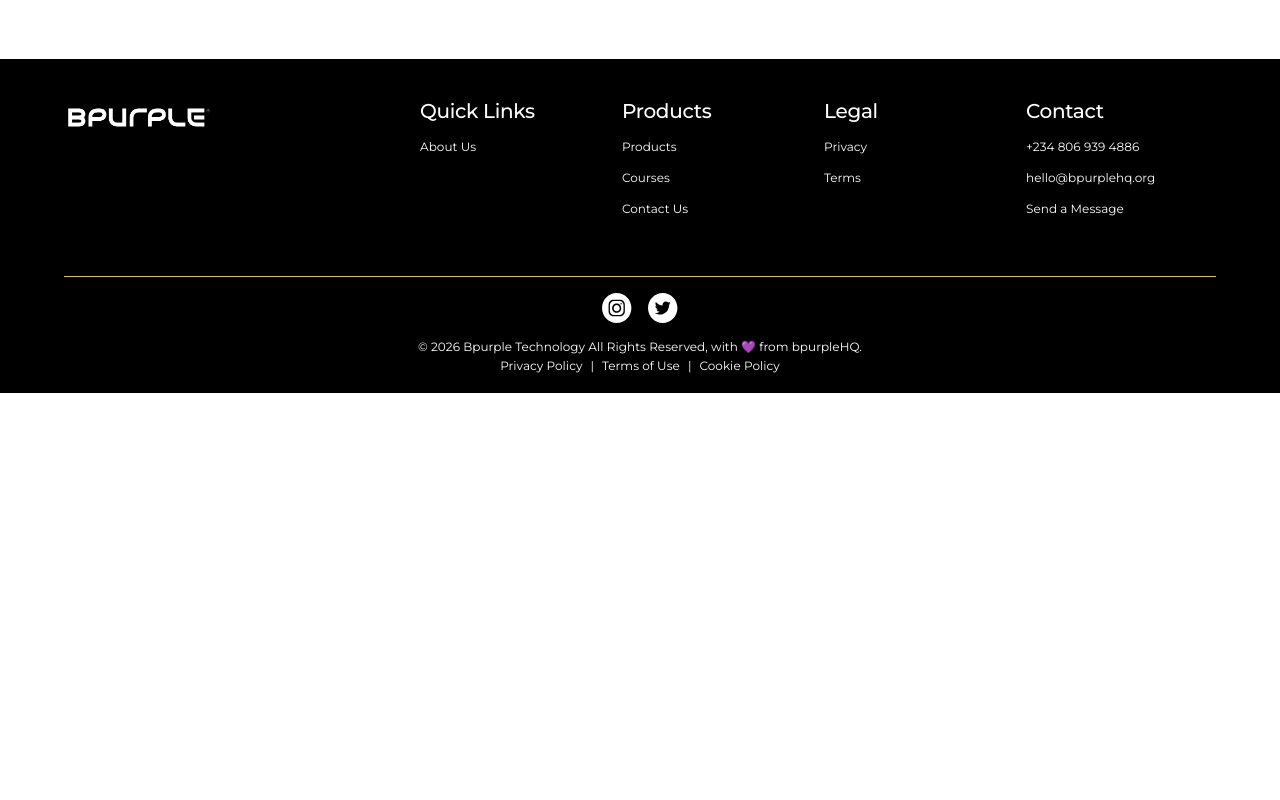
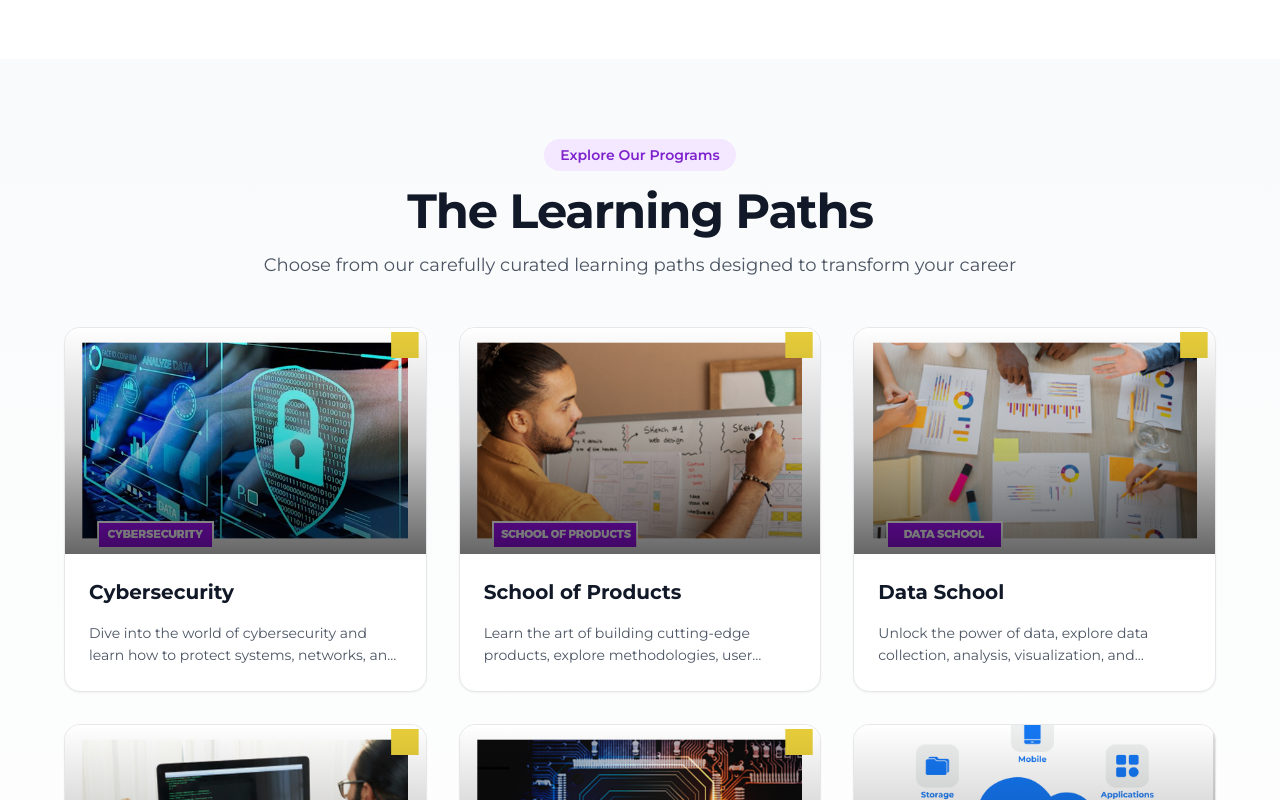
Before and after one commit to BpurpleHq/bpurplehq-web, a Next.js app: page /courses in a window 1280 px wide. Shown: the part 560-1360 px from the top of the page. Before the commit the page ends 953 px from the top, so only its background shows below. Built offline with nearby package versions, Linux system fonts and the light colour scheme.

Commit message:
partners-updated

```diff
--- a/app/courses/page.tsx
+++ b/app/courses/page.tsx
@@ -3,11 +3,8 @@ import CustomButton from '@/components/CustomButton'
 import Image from 'next/image'
 import React from 'react'
 
-
-
-
 export const metadata = {
-  title: 'Bpurple Technology | Training ',
+  title: 'bpurpleHQ | Courses',
 };
 
 const page = () => {
@@ -25,21 +22,27 @@ const page = () => {
               Stay ahead of the curve by investing in your team's growth. Our expert-led training programs, with over a decade of experience, equip your talent with cutting-edge skills to drive innovation and boost productivity while promoting retention.
             </p>
           </div>
-        {/* Image Collage */}
+
+          {/* Image Collage - Fixed: removed empty src, adjusted to 6 images for grid-cols-3 */}
           <div className="lg:w-1/2 mt-8 lg:mt-0 grid grid-cols-3 gap-2">
-          {/* Placeholder images */}
-          <img src="/frame444.jpeg?w=160" alt="" className="rounded-lg" />
-          <img src="/testimonial2.png?w=160" alt="" className="rounded-lg" />
+            <img src="/frame444.jpeg?w=160" alt="Student 1" className="rounded-lg" />
+            <img src="/testimonial2.png?w=160" alt="Student 2" className="rounded-lg" />
             <img src="/businessImageold.png?w=160" alt="Student 3" className="rounded-lg" />
-          <img src="/workforceImage.png?w=80" alt="5" className="rounded-lg" />
-          <img src="/businessImagenew.png?w=160" alt="" className="rounded-lg" />
-          <img src="/frame5.png?w=160" alt="" className="rounded-lg" />
-          <img src="" alt="" className="rounded-lg" />
-          <img src="/frame2.png?w=160" alt="Student 8" className="rounded-lg" />
-          <img src="/frame1.png?w=160" alt="Student 9" className="rounded-lg" />
+            <img src="/workforceImage.png?w=80" alt="Student 4" className="rounded-lg" />
+            <img src="/businessImagenew.png?w=160" alt="Student 5" className="rounded-lg" />
+            <img src="/frame5.png?w=160" alt="Student 6" className="rounded-lg" />
+            {/* Removed: empty src img */}
+            <img src="/frame2.png?w=160" alt="Student 7" className="rounded-lg" />
+            <img src="/frame1.png?w=160" alt="Student 8" className="rounded-lg" />
           </div>
 
         </div>
+      </section>
+       <section>
+        {/*<Metrics />*/}
+      </section>
+      <section>
+        <CoursesOffered />
       </section>
 
     </main>
--- a/components/CoursesOffered.tsx
+++ b/components/CoursesOffered.tsx
@@ -1,55 +1,87 @@
+"use client"
+
 import { learningPath } from '@/constants'
 import Image from 'next/image'
 import Link from 'next/link'
 import React from 'react'
 import CustomButton from './CustomButton'
 
+
 const CoursesOffered = () => {
   return (
-    <div className='max-w-[1440px] mx-auto sm:px-16 px-6 py-10'>
-      <h3 className='text-headline-3 lg:text-headline-2 text--gray-900 font-bold tracking-tight mb-6'>
+    <section className="relative w-full bg-gradient-to-b from-gray-50 to-white py-16 sm:py-20">
+      <div className="max-w-[1440px] mx-auto sm:px-16 px-6">
+
+        <div className="text-center max-w-3xl mx-auto mb-12">
+          <span className="inline-block px-4 py-1.5 bg-purple-100 text-purple-700 text-sm font-semibold rounded-full mb-4">
+            Explore Our Programs
+          </span>
+          <h3 className="text-3xl md:text-4xl lg:text-5xl font-bold text-gray-900 tracking-tight mb-4">
             The Learning Paths
           </h3>
-      <div className='grid grid-cols-1 md:grid-cols-2 lg:grid-cols-3 gap-8 mt-9'>
+          <p className="text-lg text-gray-600">
+            Choose from our carefully curated learning paths designed to transform your career
+          </p>
+        </div>
+
+        <div className="grid grid-cols-1 md:grid-cols-2 lg:grid-cols-3 gap-6 lg:gap-8">
           {learningPath.map(({ id, image, title, description, duration, url }) => (
-          <div
-            key={id}
-            className='group bg-extra rounded-xl overflow-hidden shadow-md hover:shadow-xl transition-all duration-300 transform hover:-translate-y-1'
-          >
-            <div className='relative aspect-video'>
+            <Link key={id} href={url} className="group">
+              <div className="relative h-full bg-white rounded-2xl overflow-hidden shadow-sm border border-gray-200
+                            hover:shadow-2xl hover:border-purple-300 transition-all duration-300
+                            transform hover:-translate-y-1">
+
+                <div className="relative aspect-[16/10] overflow-hidden">
                   <Image
                     src={image}
                     alt={title}
                     fill
-                className='object-cover transition-transform duration-500 group-hover:scale-90'
+                    className="object-cover transition-transform duration-500 group-hover:scale-105"
                   />
-              <div className='absolute inset-0 bg-black/40'></div>
+                  <div className="absolute inset-0 bg-gradient-to-t from-black/60 via-black/20 to-transparent" />
+
+                  {/*<div className="absolute top-4 right-4 flex items-center gap-1.5 px-3 py-1.5 bg-white/95 backdrop-blur-sm rounded-full shadow-md">
+                    <Clock className="w-4 h-4 text-purple-600" />
+                    <span className="text-sm font-semibold text-gray-800">{duration}</span>
+                  </div>*/}
                 </div>
-            <div className='p-6 space-y-4'>
-              <h4 className='text-xl font-semibold text-primary line-clamp-1 group-hover:text-secondary transition-colors'>
+
+                <div className="p-6 space-y-4">
+                 {/* <div className="flex items-center gap-2">
+                    <BookOpen className="w-4 h-4 text-purple-600" />
+                    <span className="text-xs font-semibold text-purple-600 uppercase tracking-wide">
+                      Learning Path
+                    </span>
+                  </div>*/}
+
+                  <h4 className="text-xl font-bold text-gray-900 line-clamp-1 group-hover:text-purple-600 transition-colors">
                     {title}
                   </h4>
-              <p className='text-gray-600 line-clamp-2 text-sm'>
+
+                  <p className="text-gray-600 text-sm leading-relaxed line-clamp-2">
                     {description}
                   </p>
-              <div className='flex items-center text-sm font-medium text-gray-500'>
-                <span className='flex items-center'>
-                  Duration: {duration}
-                </span>
-              </div>
-              <Link href={url} className='block'>
+
+                  {/*<div className="pt-2">
                     <CustomButton
                       title='Explore Course'
                       btnType='button'
-                  containerStyles='w-full bg-black hover:bg-black rounded-lg py-3 transition-all duration-300'
-                  textStyles='text-white font-medium text-center'
+                      containerStyles='w-full bg-gradient-to-r from-purple-600 to-violet-600 hover:from-purple-700 hover:to-violet-700 rounded-lg py-3 transition-all duration-300 flex items-center justify-center gap-2 group-hover:shadow-lg group-hover:shadow-purple-500/25'
+                      textStyles='text-white font-semibold text-center flex items-center gap-2'
                     />
-              </Link>
+                  </div>*/}
+                </div>
+
+                <div className="absolute inset-0 rounded-2xl opacity-0 group-hover:opacity-100 transition-opacity duration-300 pointer-events-none">
+                  <div className="absolute inset-0 rounded-2xl bg-gradient-to-br from-purple-500/10 to-violet-500/10" />
                 </div>
               </div>
+            </Link>
           ))}
         </div>
+
       </div>
+    </section>
   )
 }
 
--- a/constants/index.ts
+++ b/constants/index.ts
@@ -234,7 +234,8 @@ export const learningPath = [
         title: 'Cybersecurity',
         description: 'Dive into the world of cybersecurity and learn how to protect systems, networks, and data from digital threatsCybersecurity best practices, Security terms and concepts, Network Security, OwASP, PTES and Security testing',
         duration: '12-16 weeks',
-        url: '/courses/cybersecurity',
+        // url: '/courses/cybersecurity',
+         url: '#',
     },
      {
         id: 3,
@@ -242,7 +243,8 @@ export const learningPath = [
         title: 'School of Products',
         description: ' Learn the art of building cutting-edge products, explore methodologies, user experience design principles, and agile development practices',
         duration: '12-14 weeks',
-        url: '/courses/course-product',
+        // url: '/courses/course-product',
+        url: '#',
     },
       {
         id: 4,
@@ -250,7 +252,8 @@ export const learningPath = [
         title: 'Data School',
         description: 'Unlock the power of data, explore data collection, analysis, visualization, and interpretation techniques for decision making. ',
         duration: '12-14 weeks',
-        url: '/courses/course-data',
+        // url: '/courses/course-data',
+        url: '#',
     },
     {
         id: 5,
@@ -258,7 +261,8 @@ export const learningPath = [
         title: 'Software Engineering',
         description: ' Master the craft of software engineering from design and methodologies to testing and deployment strategies.',
         duration: '12-14 weeks',
-        url: '/courses/software',
+        // url: '/courses/software',
+        url: '#',
     },
      {
         id: 7,
@@ -266,7 +270,8 @@ export const learningPath = [
         title: 'School of AI',
         description: 'Embark on a journey into the realm of AI, from machine learning to neural networks, delve into the intricacies of AI technology. ',
         duration: 'TBA',
-        url: '/courses/ai',
+        // url: '/courses/ai',
+        url: '#',
     },
      {
         id: 8,
```
Also changed, not shown: components/Fp.tsx (+26 -35 lines). Lines whose indentation alone changed are shown as unchanged.
